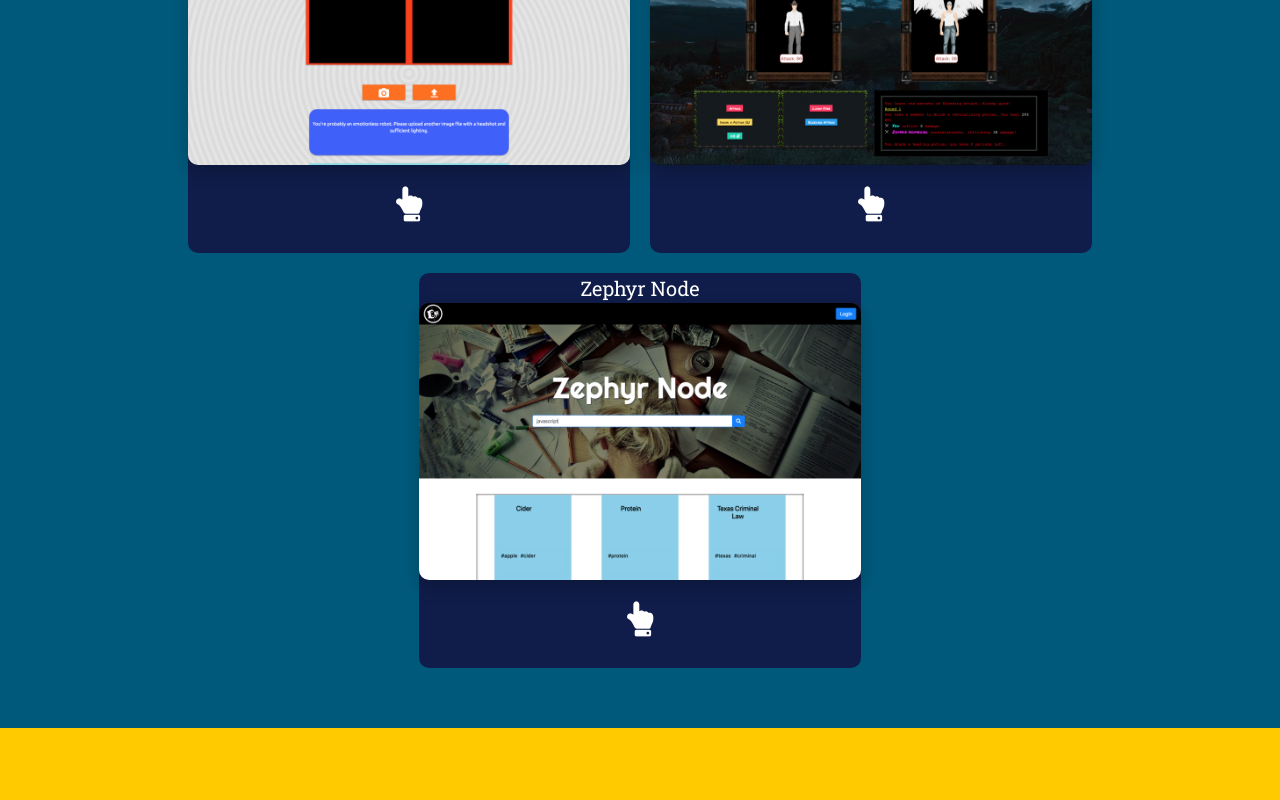
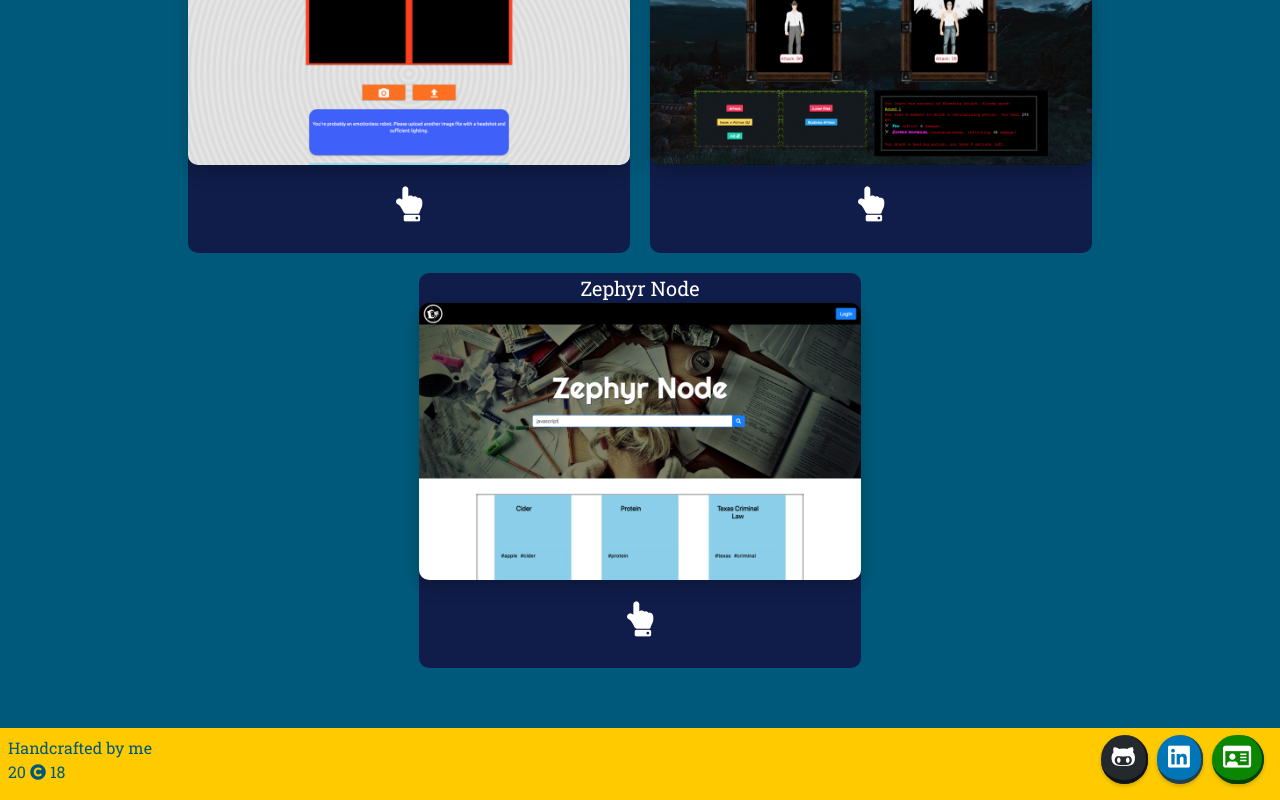
Before and after one commit to do-kevin/do-kevin.github.io, a React (Create React App) app: page / in a window 1280 px wide. Shown: the part 847-1647 px from the top of the page. Built offline with nearby package versions, Linux system fonts and the light colour scheme.

Commit message:
Completes footer

```diff
--- a/src/components/Footer.js
+++ b/src/components/Footer.js
@@ -1,13 +1,43 @@
 import React, { Component } from "react";
 
 class Footer extends Component {
-    render() {
-        return(
-            <footer className="global-footer">
-
-            </footer>
-        );
-    }
+  render() {
+    return (
+      <footer className="global-footer" style={{paddingTop: "1vh"}}>
+      <section style={{
+          width: "100%",
+          paddingLeft: "1vh"
+          }}>
+        <p className="crafted-by-text">
+            Handcrafted by me
+            <br />
+            20 <i className="fas fa-copyright" /> 18
+        </p>
+      </section>
+      <section style={{
+          width: "100%",
+          paddingRight: "2vh",
+          paddingTop: "1vh",
+          textAlign: "right"
+        }}>
+            <a
+            className="footer-github-btn"
+            href="https://github.com/do-kevin" target="_blank" rel="noreferrer noopener">
+            <i className="fab fa-github-alt"></i></a>
+            &nbsp;&nbsp;
+            <a
+            className="footer-linkedin-btn"
+            href="https://www.linkedin.com/in/kevin-v-do" target="_blank" rel="noreferrer noopener">
+            <i className="fab fa-linkedin"></i></a>
+            &nbsp;&nbsp;
+            <a
+            className="footer-resume-btn"
+            href="https://www.visualcv.com/kevin-do-tech-18" target="_blank" rel="noreferrer noopener">
+            <i className="far fa-id-card"></i></a>
+      </section>
+      </footer>
+    );
+  }
 }
 
 export default Footer;
--- a/src/static/css/App.scss
+++ b/src/static/css/App.scss
@@ -433,6 +433,91 @@
 }
 
 .global-footer {
+    display: flex;
     height: 9vh;
     background: rgb(255, 203, 0);
 }
+
+.crafted-by-text {
+    color: #00597b;
+    font-family: $robotoSlabFont;
+}
+
+.footer-github-btn {
+    cursor: pointer;
+    justify-content: center;
+    padding-bottom: calc(0.375em - 1px);
+    padding-top: calc(0.375em - 1px);
+    text-align: center;
+    white-space: nowrap;
+    color: white;
+    background: #24292d;
+    border-right: 2px solid #101314;
+    border-bottom: 4px solid #101314;
+    border-radius: 25px;
+    box-shadow: 0px 2px 4px 0px rgba(0, 0, 0, 0.2);
+    font-family: $robotoFont;
+}
+
+.footer-github-btn:hover {
+    color: white;
+    border-right: 1px solid #101314;
+    border-bottom: 2px solid #101314;
+    box-shadow: inset -1px 0px 20px 0px rgba(0, 0, 0, 0.75);
+}
+
+.footer-linkedin-btn {
+    cursor: pointer;
+    justify-content: center;
+    padding-bottom: calc(0.375em - 1px);
+    padding-top: calc(0.375em - 1px);
+    text-align: center;
+    white-space: nowrap;
+    color: white;
+    background: #0075b7;
+    border-right: 2px solid #263e4a;
+    border-bottom: 4px solid #263e4a;
+    border-radius: 25px;
+    box-shadow: 0px 2px 4px 0px rgba(0, 0, 0, 0.2);
+    font-family: $robotoFont;
+}
+
+.footer-linkedin-btn:hover {
+    color: white;
+    border-right: 1px solid #263e4a;
+    border-bottom: 2px solid #263e4a;
+    box-shadow: inset -1px 0px 20px 0px rgba(0, 0, 0, 0.75);
+}
+
+.footer-resume-btn {
+    cursor: pointer;
+    justify-content: center;
+    padding-bottom: calc(0.375em - 1px);
+    padding-top: calc(0.375em - 1px);
+    text-align: center;
+    white-space: nowrap;
+    color: white;
+    background: rgb(11, 134, 0);
+    border-right: 2px solid rgb(5, 63, 0);
+    border-bottom: 4px solid rgb(5, 63, 0);
+    border-radius: 25px;
+    box-shadow: 0px 2px 4px 0px rgba(0, 0, 0, 0.2);
+    font-family: $robotoFont;
+}
+
+.footer-resume-btn:hover {
+    color: white;
+    border-right: 1px solid rgb(5, 63, 0);
+    border-bottom: 2px solid rgb(5, 63, 0);
+    box-shadow: inset -1px 0px 20px 0px rgba(0, 0, 0, 0.75);
+}
+
+.global-footer a {
+    height: 70px;
+    width: 70px;
+    padding: 16px 11px 10px 11px;
+
+    i {
+        font-size: 25px;
+    }
+}
```
Also changed, not shown: src/static/css/App.css, 1 other file (tests, documents, lock files or other folders).
